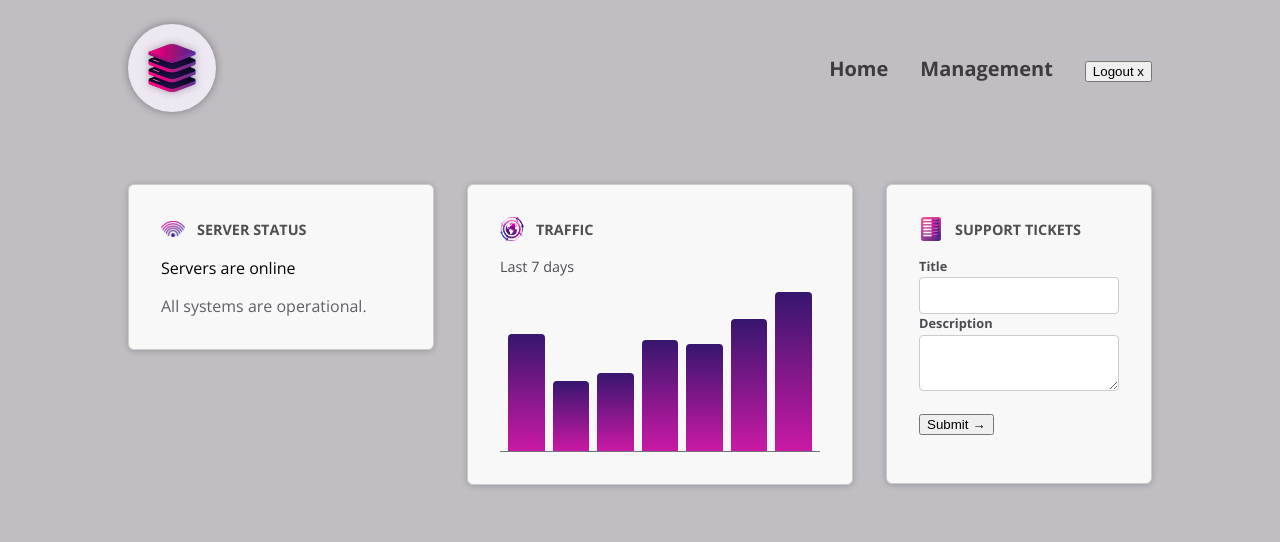
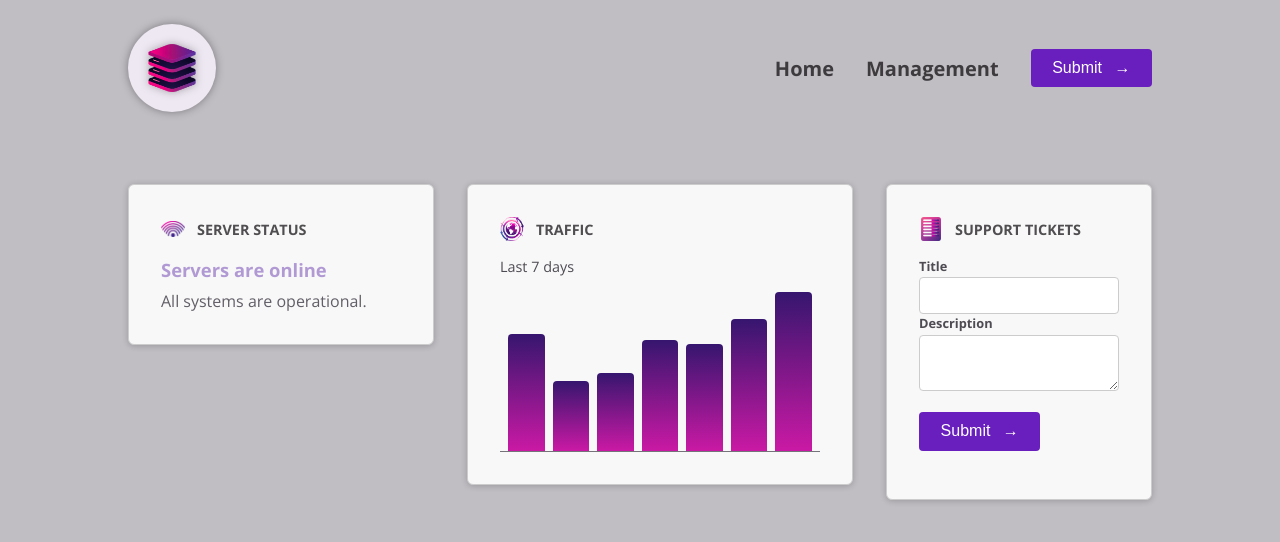
Before and after one commit to rbbalestrin/learning-angular, an Angular app: page / in a window 1280 px wide. Shown: the top 542 px of the page. Built offline with nearby package versions, Linux system fonts and the light colour scheme.

Commit message:
feat: enhance control and button components, improve server status display, and update new ticket form

```diff
--- a/src/app/control/control.component.ts
+++ b/src/app/control/control.component.ts
@@ -1,4 +1,10 @@
-import { Component, input, ViewEncapsulation } from '@angular/core';
+import {
+  Component,
+  ElementRef,
+  inject,
+  input,
+  ViewEncapsulation,
+} from '@angular/core';
 
 @Component({
   selector: 'app-control',
@@ -12,5 +18,6 @@ import { Component, input, ViewEncapsulation } from '@angular/core';
   },
 })
 export class ControlComponent {
+  private el = inject(ElementRef);
   label = input.required<string>();
 }
--- a/src/app/navbar/navbar.component.html
+++ b/src/app/navbar/navbar.component.html
@@ -13,10 +13,8 @@
       </li>
       <li>
         <button appButton>
-          Logout
-          <ng-content ngProjectAs="icon">
-            x
-          </ng-content>
+          Submit
+          <span ngProjectAs="icon">→</span>
         </button>
       </li>
     </ul>
--- a/src/app/server-status/server-status.component.html
+++ b/src/app/server-status/server-status.component.html
@@ -1,3 +1,9 @@
+<div [class]="{
+  status: true,
+  'status-online': currentStatus === 'online',
+  'status-offline': currentStatus === 'offline',
+  'status-unknown': currentStatus === 'unknown',
+}">
   @if (currentStatus === 'online') {
   <p>Servers are online</p>
   <p>All systems are operational.</p>
@@ -8,3 +14,4 @@
   <p>Server status is unknown</p>
   <p>Fetching server status failed.</p>
   }
+</div>
--- a/src/app/server-status/server-status.component.ts
+++ b/src/app/server-status/server-status.component.ts
@@ -1,13 +1,24 @@
-import { Component, Input } from '@angular/core';
-import { DashboardItemComponent } from '../dashboard-item/dashboard-item.component';
+import { Component, OnInit } from '@angular/core';
 
 @Component({
   selector: 'app-server-status',
   standalone: true,
-  imports: [DashboardItemComponent],
+  imports: [],
   templateUrl: './server-status.component.html',
   styleUrl: './server-status.component.css',
 })
-export class ServerStatusComponent {
-  currentStatus = 'online';
+export class ServerStatusComponent implements OnInit {
+  currentStatus: 'online' | 'offline' | 'unknown' = 'online';
+  private interval?: ReturnType<typeof setTimeout>;
+
+  ngOnInit() {
+    setInterval(() => {
+      this.currentStatus = Math.random() > 0.5 ? 'online' : 'offline';
+    }, 5000);
+  }
+
+  ngOnDestroy() {
+    //avoid memory leaks
+    clearTimeout(this.interval);
+  }
 }
--- a/src/app/server-tickets/new-ticket/new-ticket.component.html
+++ b/src/app/server-tickets/new-ticket/new-ticket.component.html
@@ -6,7 +6,8 @@
     <textarea id="description" name="description" required></textarea>
   </app-control>
   <p>
-    <button appButton>Submit
+    <button appButton>
+      Submit
       <span ngProjectAs="icon">→</span>
     </button>
   </p>
--- a/src/app/server-tickets/new-ticket/new-ticket.component.ts
+++ b/src/app/server-tickets/new-ticket/new-ticket.component.ts
@@ -1,10 +1,11 @@
 import { Component } from '@angular/core';
 import { ControlComponent } from '../../control/control.component';
+import { ButtonComponent } from '../../shared/button/button.component';
 
 @Component({
   selector: 'app-new-ticket',
   standalone: true,
-  imports: [ControlComponent],
+  imports: [ControlComponent, ButtonComponent],
   templateUrl: './new-ticket.component.html',
   styleUrl: './new-ticket.component.css',
 })
--- a/src/app/shared/button/button.component.ts
+++ b/src/app/shared/button/button.component.ts
@@ -6,7 +6,6 @@ import { Component, Input, ViewEncapsulation } from '@angular/core';
   imports: [],
   templateUrl: './button.component.html',
   styleUrl: './button.component.css',
-  encapsulation: ViewEncapsulation.None,
 })
 export class ButtonComponent {
   @Input() text: string | undefined;
```
Also changed, not shown: src/app/navbar/navbar.component.ts (+4 -5 lines). Lines whose indentation alone changed are shown as unchanged.
